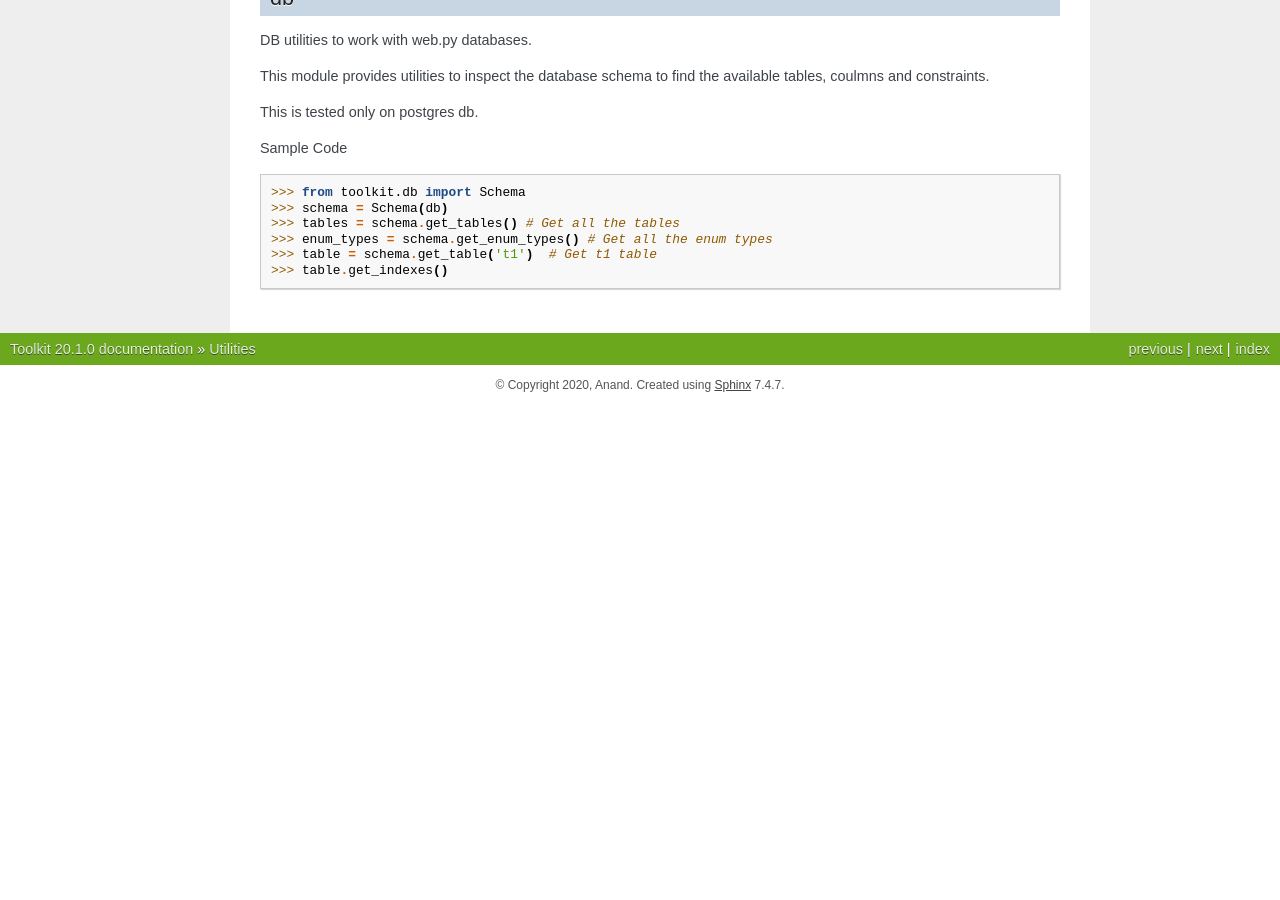
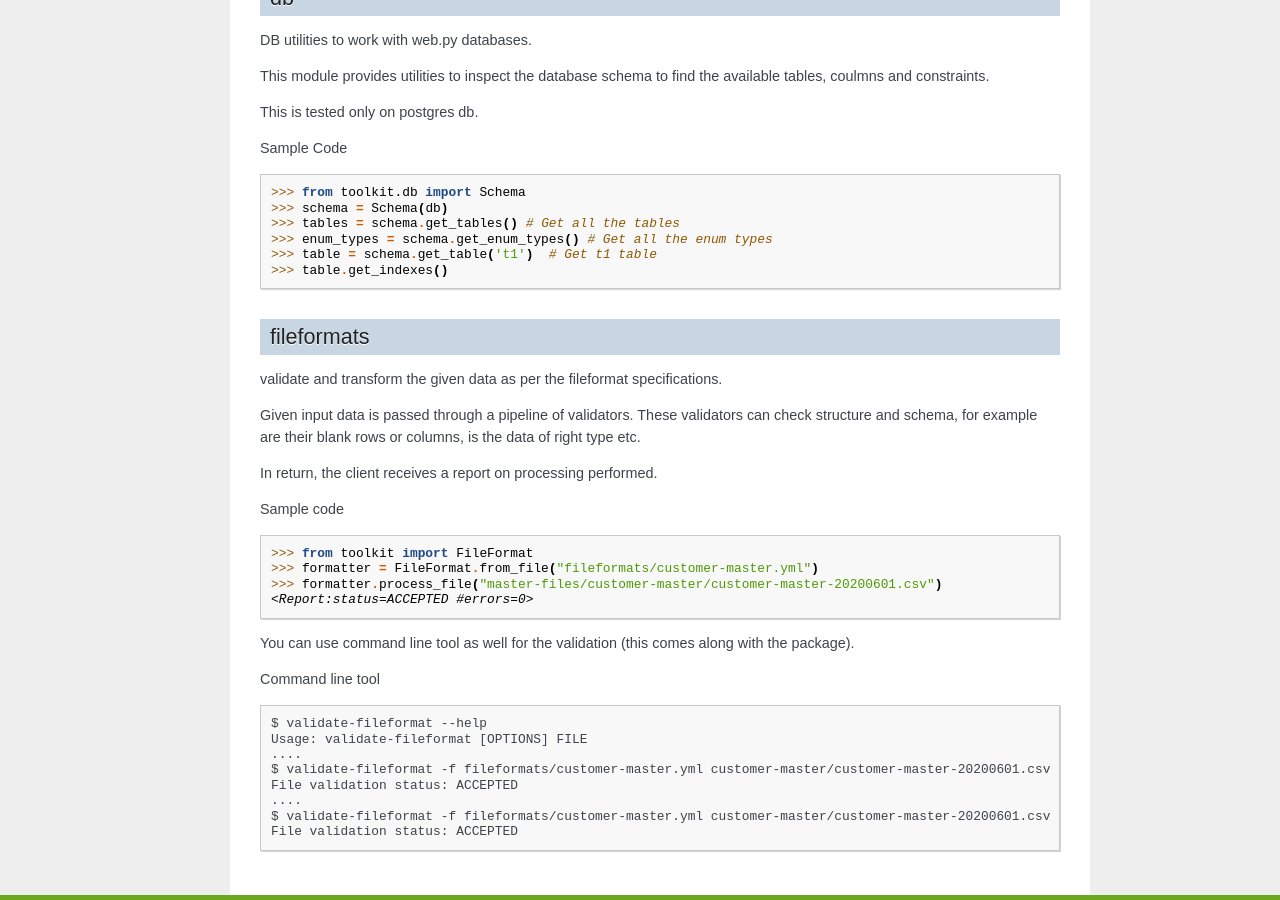
Before and after one commit to rorodata/toolkit, a Sphinx documentation site: the page built from docs/source/utils.rst, in a window 1280 px wide and 900 px high, scrolled down 3057 px. Built offline with Sphinx 7.4.7, drawn with Linux system fonts in a browser that asks for light colours; before the commit the page ends 3462 px from its top, so only the background shows below that.

Commit message:
sphinx docs added

```diff
--- /dev/null
+++ b/docs/source/fileformat.rst
@@ -0,0 +1,5 @@
+File formatting
+===============
+
+.. automodule:: toolkit.fileformat
+   :members:
--- a/docs/source/index.rst
+++ b/docs/source/index.rst
@@ -46,3 +46,4 @@ If you are looking for information on a specific function, class, or method, thi
    imports
    logging
    signals
+   fileformat
--- a/docs/source/utils.rst
+++ b/docs/source/utils.rst
@@ -172,3 +172,33 @@ Sample Code ::
 	>>> enum_types = schema.get_enum_types() # Get all the enum types
 	>>> table = schema.get_table('t1')  # Get t1 table
 	>>> table.get_indexes()
+
+fileformats
+-----------
+validate and transform the given data as per the fileformat specifications.
+
+Given input data is passed through a pipeline of validators. These validators
+can check structure and schema, for example are their blank rows or columns, is the data of right type etc.
+
+In return, the client receives a report on processing performed.
+
+
+Sample code ::
+
+	>>> from toolkit import FileFormat
+	>>> formatter = FileFormat.from_file("fileformats/customer-master.yml")
+	>>> formatter.process_file("master-files/customer-master/customer-master-20200601.csv")
+	<Report:status=ACCEPTED #errors=0>
+
+You can use command line tool as well for the validation (this comes along with the package).
+
+Command line tool ::
+
+	$ validate-fileformat --help
+	Usage: validate-fileformat [OPTIONS] FILE
+	....
+	$ validate-fileformat -f fileformats/customer-master.yml customer-master/customer-master-20200601.csv
+	File validation status: ACCEPTED
+	....
+	$ validate-fileformat -f fileformats/customer-master.yml customer-master/customer-master-20200601.csv -o report.json
+	File validation status: ACCEPTED
```
